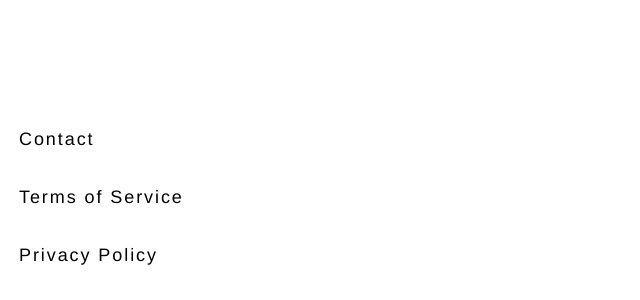
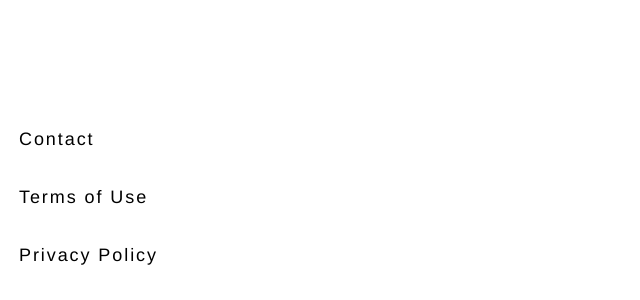
Before and after one commit to RomShemer/epicure-moveo, a React (Vite) app in the folder epicure/: page / in a window 1280 px wide. Shown: the part 3992-4292 px from the top of the page, without its empty margins (0-640 px from the left). Built offline with nearby package versions, Linux system fonts and the light colour scheme.

Commit message:
feat: implement dynamic footer links from data source

```diff
--- a/epicure/src/components/layout/Footer/Footer.module.css
+++ b/epicure/src/components/layout/Footer/Footer.module.css
@@ -22,4 +22,6 @@
     line-height: 100%;
     letter-spacing: 1.92px;
     color: #000;
+    text-decoration: none;
+
 }
--- a/epicure/src/components/layout/Footer/Footer.tsx
+++ b/epicure/src/components/layout/Footer/Footer.tsx
@@ -1,14 +1,20 @@
 import styles from "./Footer.module.css";
+import { footerLinks } from "../../../data/footerLinks";
 
 const Footer = () => {
     return (
         <footer className={styles.footer}>
             <nav className={styles.nav}>
-                <a className={styles.link}>Contact</a>
-                <a className={styles.link}>Terms of Service</a>
-                <a className={styles.link}>Privacy Policy</a>
+                {footerLinks.map((link) => (
+                    <a
+                        key={link.id}
+                        href={link.href}
+                        className={styles.link}
+                    >
+                        {link.label}
+                    </a>
+                ))}
             </nav>
-
         </footer>
     );
 }
--- /dev/null
+++ b/epicure/src/data/footerLinks.ts
@@ -0,0 +1,5 @@
+export const footerLinks = [
+  { id: 1, label: "Contact", href: "#" },
+  { id: 2, label: "Terms of Use", href: "#" },
+  { id: 3, label: "Privacy Policy", href: "#" }
+];
```
